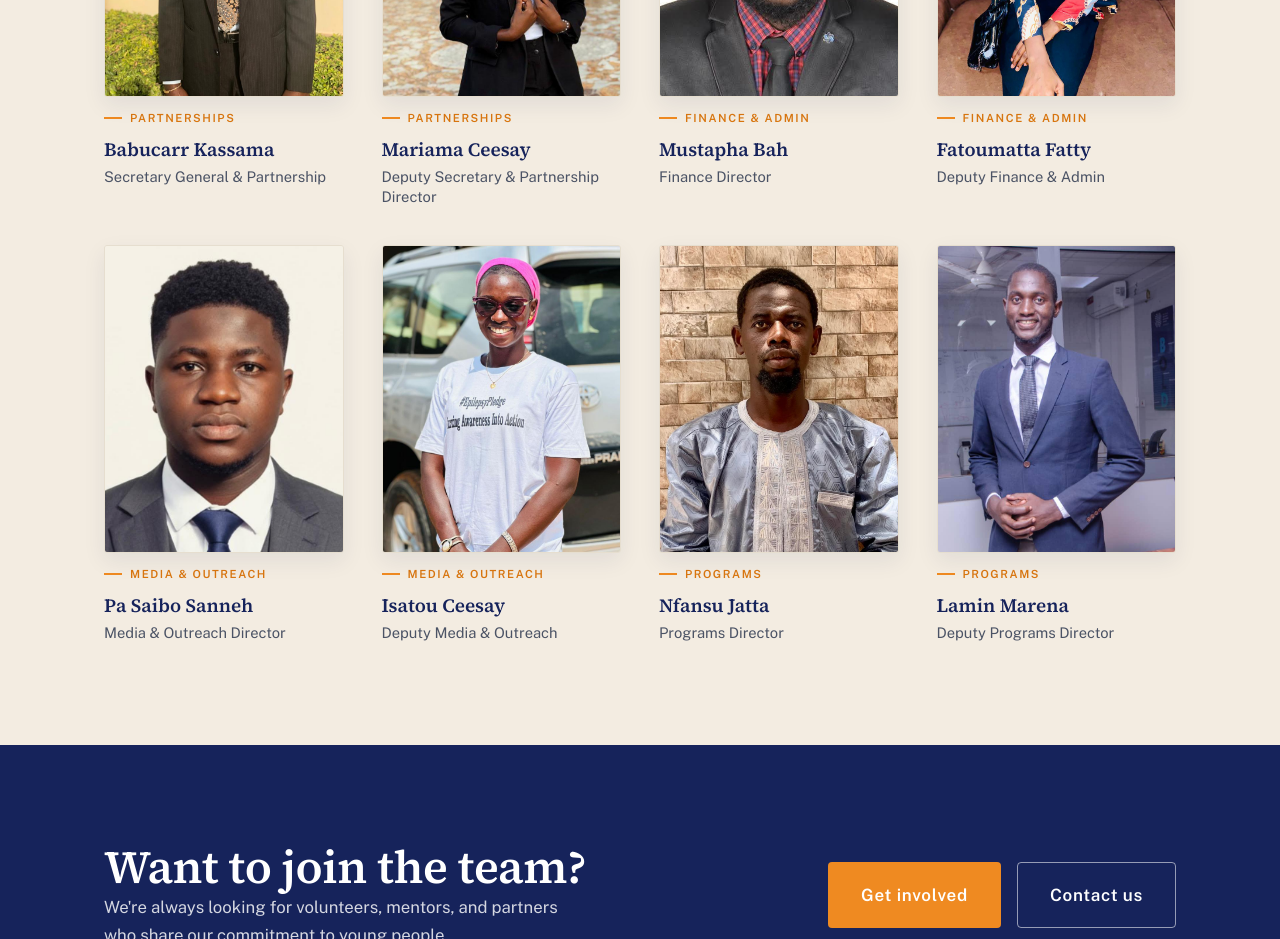
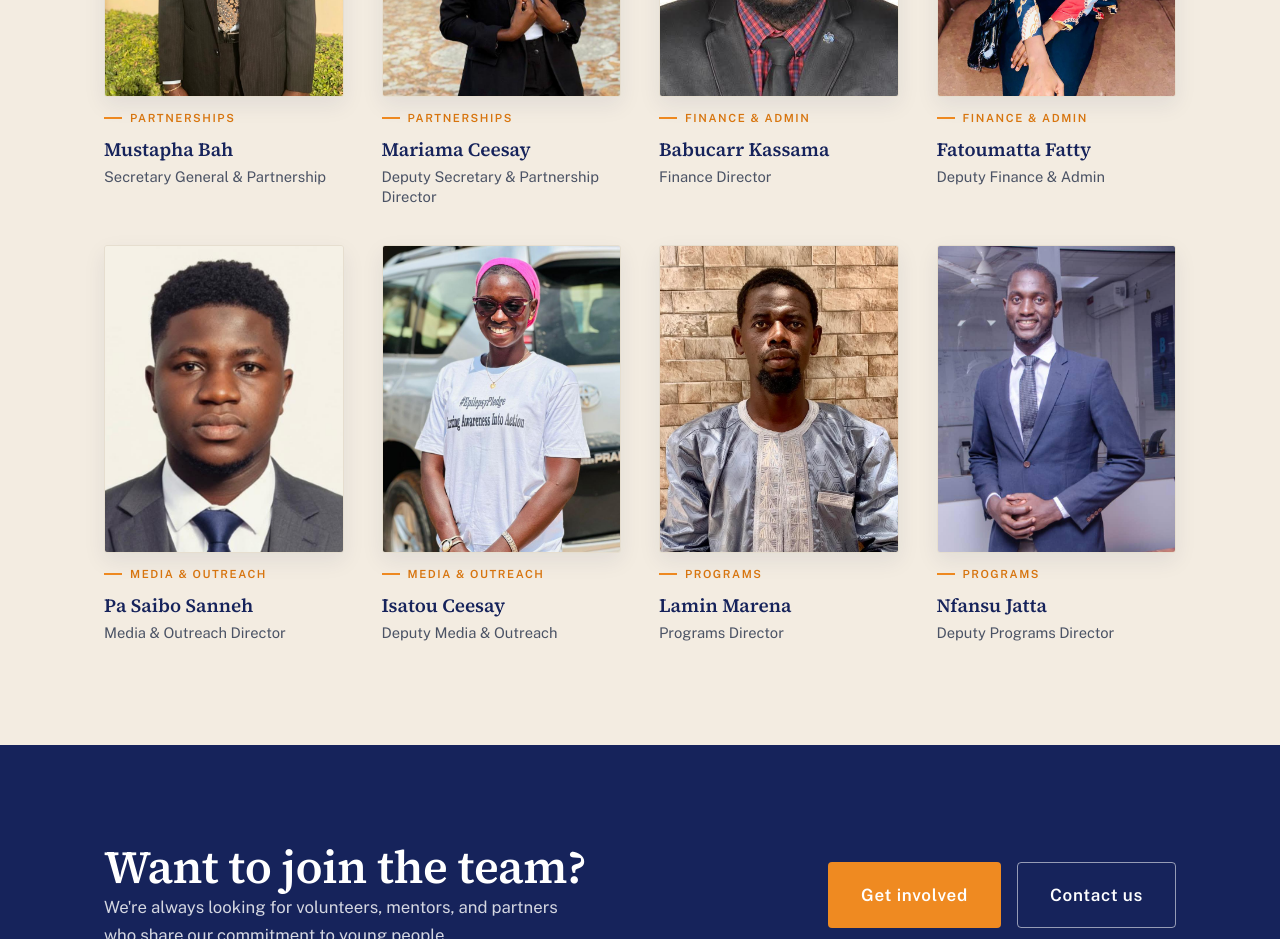
Before and after one commit to PelumiWeb/smh, a Next.js app: page /leadership in a window 1280 px wide. Shown: the part 1920-2859 px from the top of the page. Built offline with nearby package versions, Linux system fonts and the light colour scheme.

Commit message:
added photo

```diff
--- a/app/leadership/page.tsx
+++ b/app/leadership/page.tsx
@@ -58,7 +58,8 @@ const DIRECTORATE: TeamMember[] = [
     photo: "/team/secretary-general.jpg",
     alt: "Babucarr Kassama, Secretary General & Partnership",
     dept: "Partnerships",
-    name: "Babucarr Kassama",
+    name: "Mustapha Bah",
+
     role: "Secretary General & Partnership",
   },
   {
@@ -72,7 +73,7 @@ const DIRECTORATE: TeamMember[] = [
     photo: "/team/finance-director.jpg",
     alt: "Mustapha Bah, Finance Director",
     dept: "Finance & Admin",
-    name: "Mustapha Bah",
+    name: "Babucarr Kassama",
     role: "Finance Director",
   },
   {
@@ -100,14 +101,15 @@ const DIRECTORATE: TeamMember[] = [
     photo: "/team/programs-director.jpg",
     alt: "Nfansu Jatta, Programs Director",
     dept: "Programs",
-    name: "Nfansu Jatta",
+    name: "Lamin Marena",
+
     role: "Programs Director",
   },
   {
     photo: "/team/deputy-programs.jpg",
     alt: "Lamin Marena, Deputy Programs Director",
     dept: "Programs",
-    name: "Lamin Marena",
+    name: "Nfansu Jatta",
     role: "Deputy Programs Director",
   },
 ];
```
